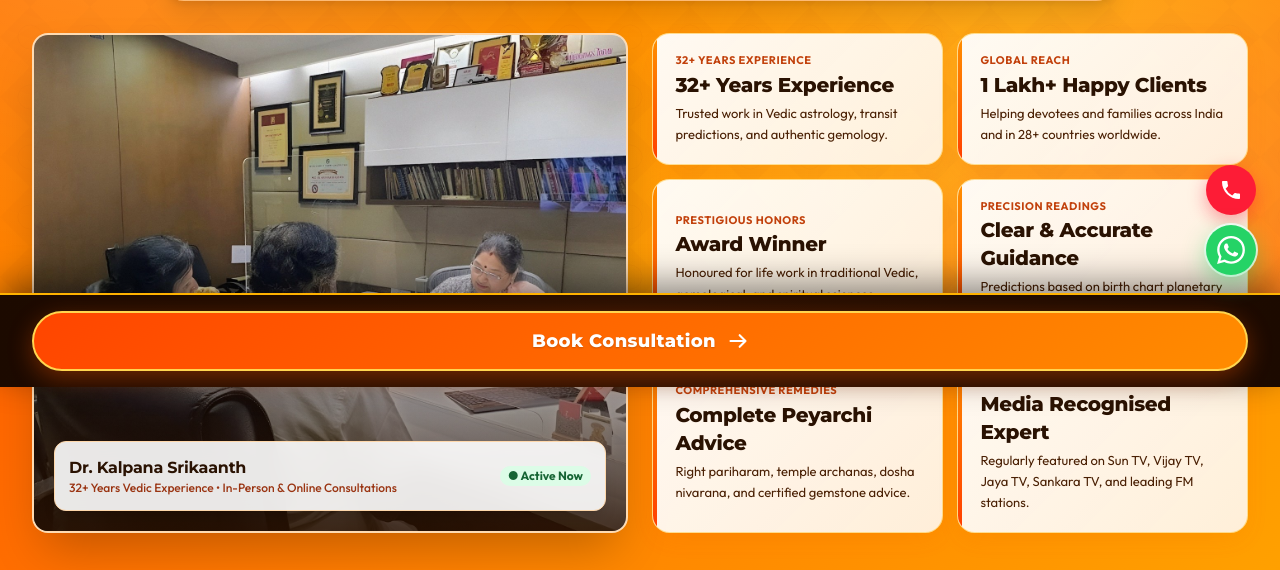
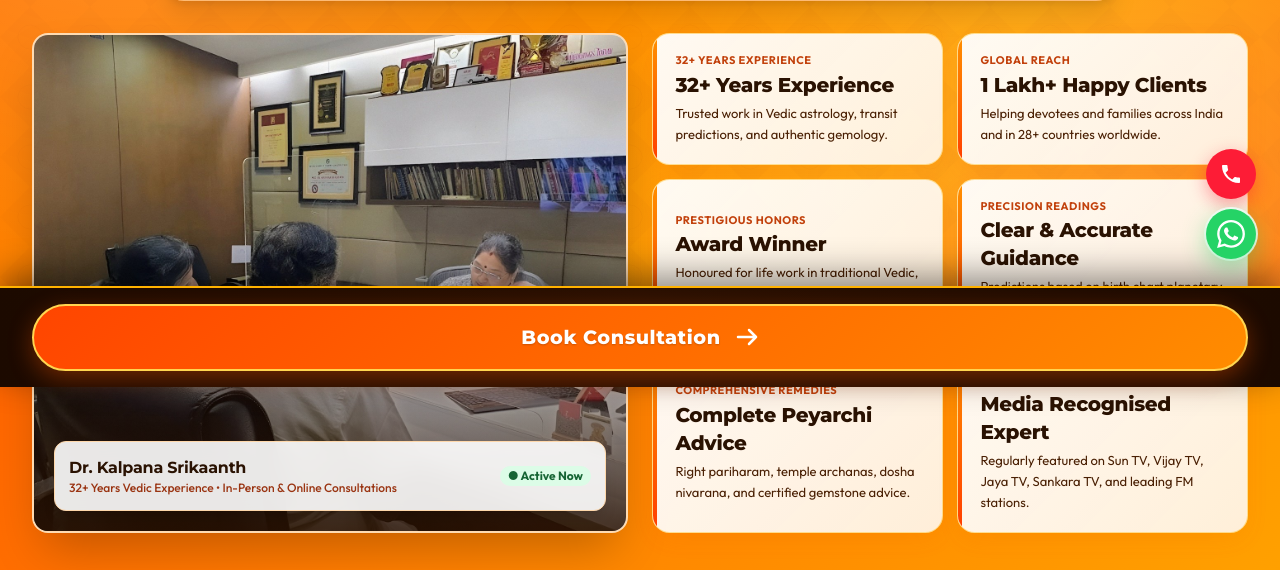
Before and after one commit to codebyrith/Dfren-Raghu-Kethu-landing-page-, a PHP site: page / in a window 1280 px wide. Shown: the part 413-983 px from the top of the page. Run offline with PHP 8.4, Linux system fonts and the light colour scheme; some libraries are stand-ins or nearby versions; some web fonts are replaced.

Commit message:
Increase sizing of sticky Book Consultation button and adjust floating action buttons offset

```diff
--- a/index.html
+++ b/index.html
@@ -575,10 +575,10 @@
       <button
         type="button"
         onclick="openBookingModal('Sticky Bottom Bar')"
-        class="btn-highlighted-cta w-full text-sm sm:text-base lg:text-lg py-3 sm:py-3.5 shadow-2xl flex items-center justify-center gap-2"
+        class="btn-highlighted-cta w-full text-base sm:text-lg lg:text-xl py-3.5 sm:py-4 shadow-2xl flex items-center justify-center gap-2.5 font-extrabold tracking-wide"
         id="sticky-book-btn">
         <span>Book Consultation</span>
-        <svg class="w-4 h-4 sm:w-5 sm:h-5 ml-1 inline" fill="none" stroke="currentColor" viewBox="0 0 24 24">
+        <svg class="w-5 h-5 sm:w-6 sm:h-6 ml-1 inline" fill="none" stroke="currentColor" viewBox="0 0 24 24">
           <path stroke-linecap="round" stroke-linejoin="round" stroke-width="2.5" d="M14 5l7 7m0 0l-7 7m7-7H3"/>
         </svg>
       </button>
@@ -590,7 +590,7 @@
          - Red Floating Phone Call Button: 9842266555
          - Original Green Floating WhatsApp Button: 9842266555
          ======================================================== -->
-    <div class="fixed bottom-24 sm:bottom-28 right-3 sm:right-6 z-50 flex flex-col items-center gap-2.5">
+    <div class="fixed bottom-28 sm:bottom-32 right-3 sm:right-6 z-50 flex flex-col items-center gap-2.5">
 
       <!-- Red Floating Phone Call Button (Above WhatsApp) -->
       <a
--- a/style.css
+++ b/style.css
@@ -351,6 +351,18 @@ h1, h2, h3, h4, .font-heading {
 
 #sticky-book-btn {
   width: 100%;
+  padding-top: 0.95rem;
+  padding-bottom: 0.95rem;
+  font-size: 1.05rem;
+  letter-spacing: 0.03em;
+}
+
+@media (min-width: 640px) {
+  #sticky-book-btn {
+    padding-top: 1.1rem;
+    padding-bottom: 1.1rem;
+    font-size: 1.2rem;
+  }
 }
 
 /* Floating WhatsApp Button (Matching reference site) */
```
